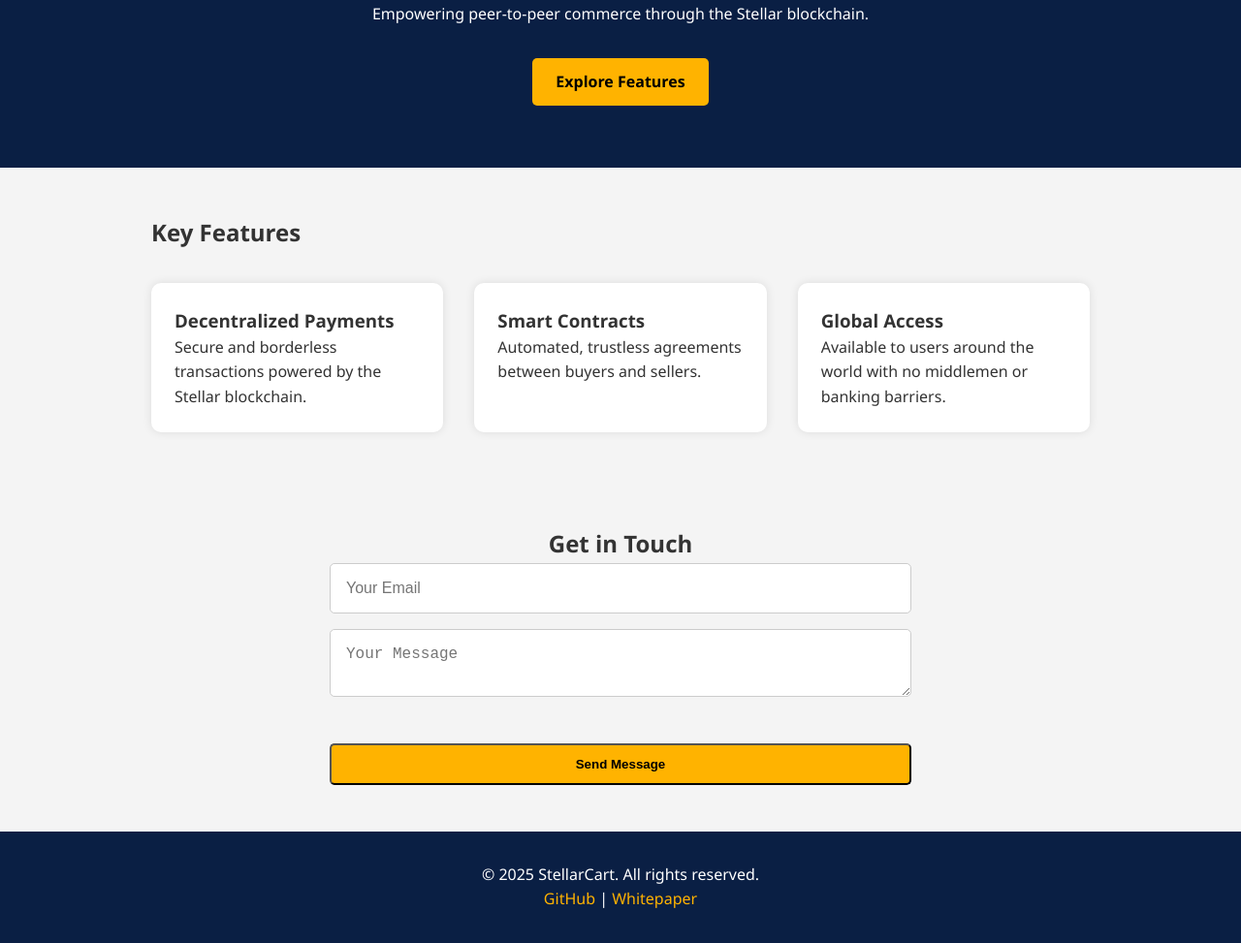
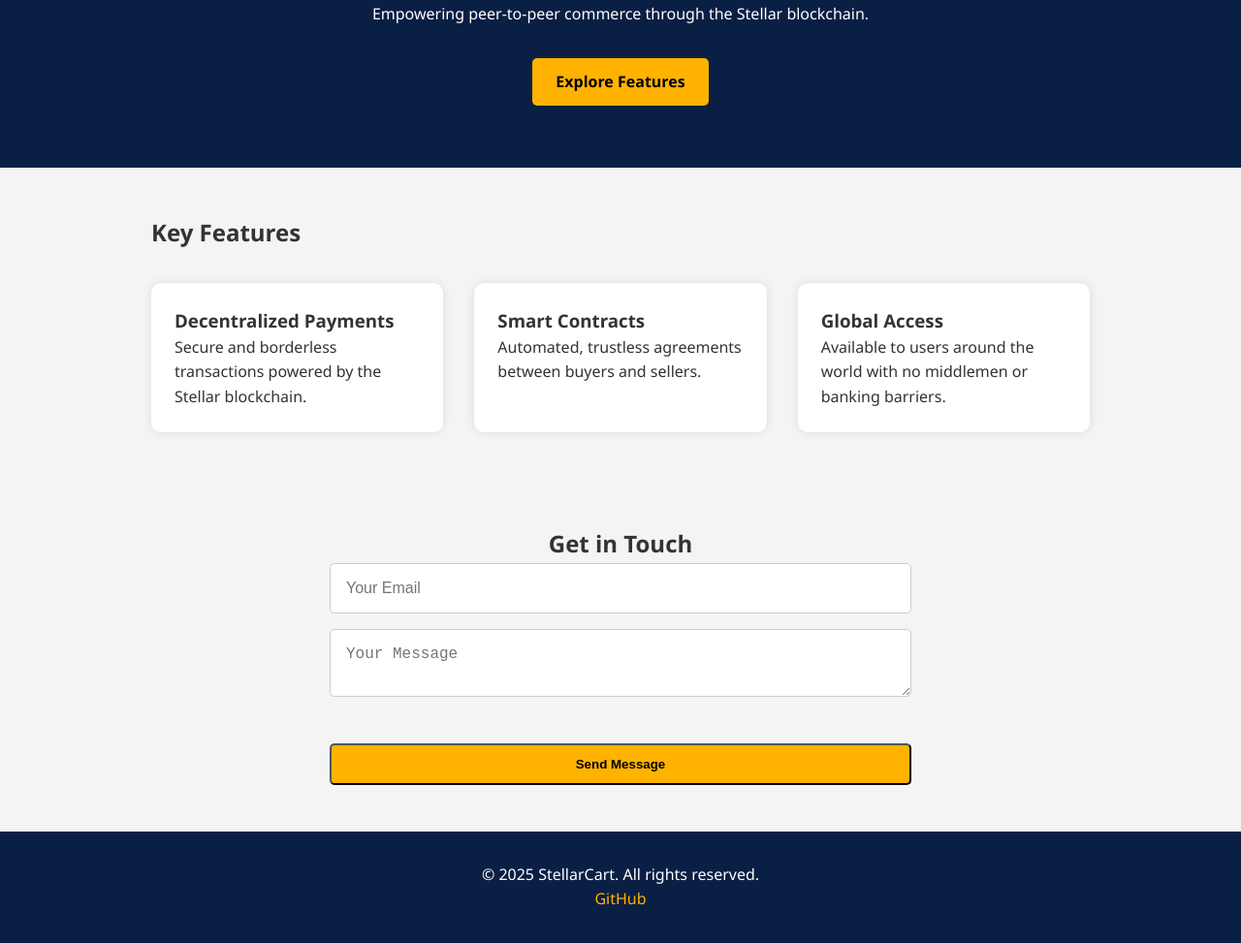
Before and after one commit to edrineasimwe/De-Com, a plain HTML site: page index.html in a window 1280 px wide. Shown: the part 113-1086 px from the top of the page at 97% size. Drawn offline with Linux system fonts and the light colour scheme.

Commit message:
Additional Code

```diff
--- a/index.html
+++ b/index.html
@@ -49,7 +49,7 @@
 
   <footer>
     <p>© 2025 StellarCart. All rights reserved.</p>
-    <p><a href="https://github.com/yourrepo" target="_blank">GitHub</a> | <a href="#">Whitepaper</a></p>
+    <p><a href="https://github.com/edrineasiimwe/De-Com" target="_blank">GitHub</a></p>
   </footer>
 
   <script src="script.js"></script>
```
